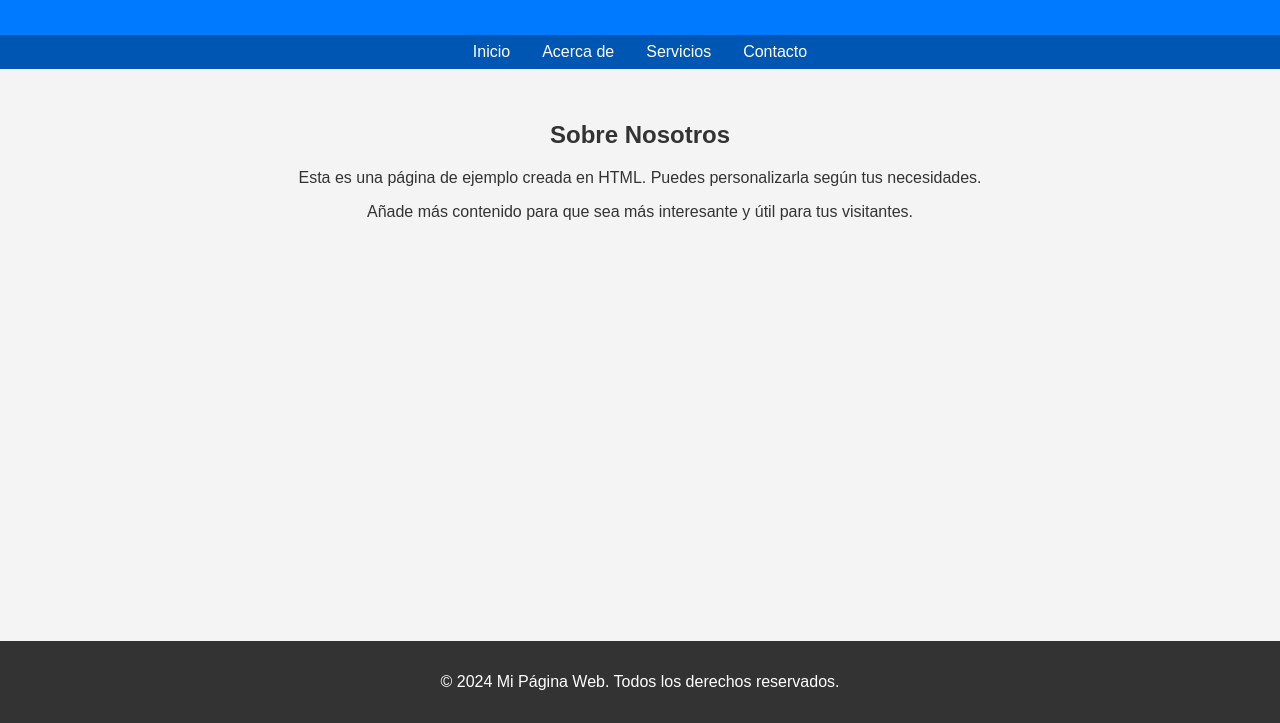
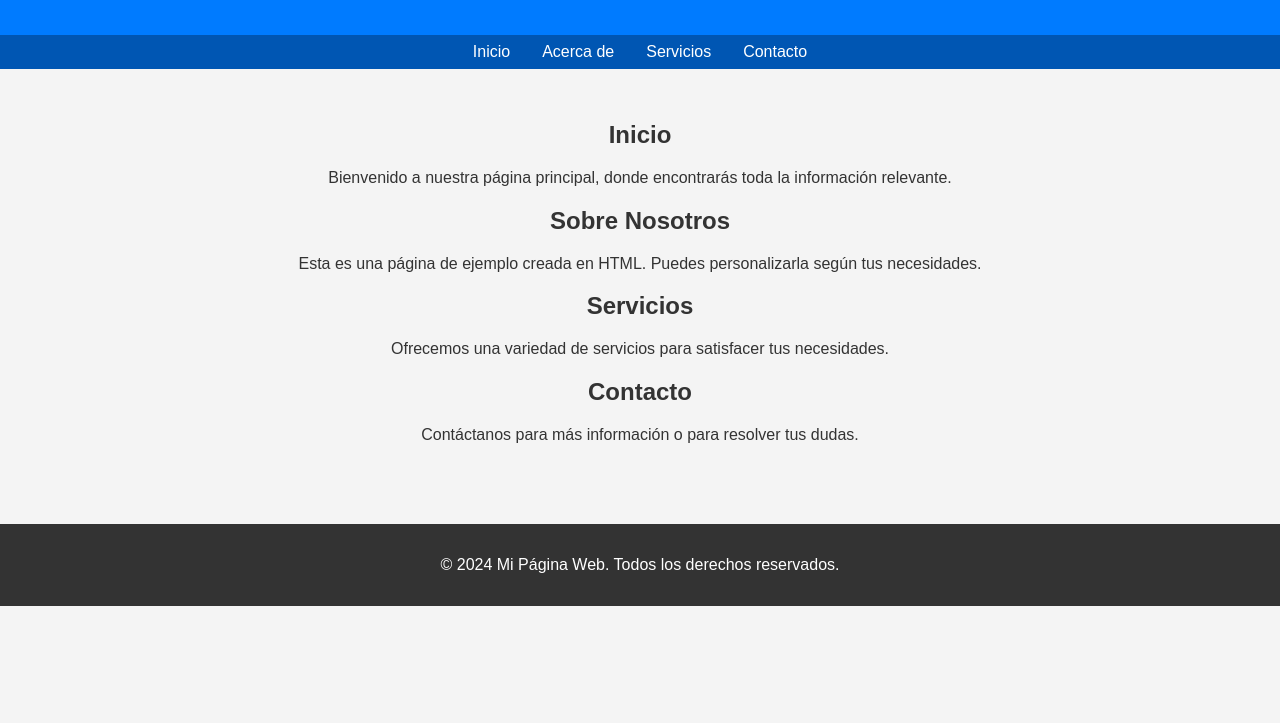
Before and after one commit to Tony04-19/NOse, a plain HTML site: page index.html in a window 1280 px wide. Shown: the part 77-800 px from the top of the page. Drawn offline with Linux system fonts and the light colour scheme.

Commit message:
Update and rename Index.html to index.html

```diff
--- a/Index.html
+++ b/index.html
@@ -41,9 +41,12 @@
             color: white;
             text-align: center;
             padding: 1rem 0;
-            position: fixed;
-            bottom: 0;
-            width: 100%;
+            position: static;
+            margin-top: 2rem;
+        }
+        .container {
+            max-width: 1200px;
+            margin: 0 auto;
         }
     </style>
 </head>
@@ -52,15 +55,28 @@
         <h1>Bienvenido a Mi Página Web</h1>
     </header>
     <nav>
-        <a href="#">Inicio</a>
-        <a href="#">Acerca de</a>
-        <a href="#">Servicios</a>
-        <a href="#">Contacto</a>
+        <a href="#inicio">Inicio</a>
+        <a href="#acerca">Acerca de</a>
+        <a href="#servicios">Servicios</a>
+        <a href="#contacto">Contacto</a>
     </nav>
-    <main>
-        <h2>Sobre Nosotros</h2>
-        <p>Esta es una página de ejemplo creada en HTML. Puedes personalizarla según tus necesidades.</p>
-        <p>Añade más contenido para que sea más interesante y útil para tus visitantes.</p>
+    <main class="container">
+        <section id="inicio">
+            <h2>Inicio</h2>
+            <p>Bienvenido a nuestra página principal, donde encontrarás toda la información relevante.</p>
+        </section>
+        <section id="acerca">
+            <h2>Sobre Nosotros</h2>
+            <p>Esta es una página de ejemplo creada en HTML. Puedes personalizarla según tus necesidades.</p>
+        </section>
+        <section id="servicios">
+            <h2>Servicios</h2>
+            <p>Ofrecemos una variedad de servicios para satisfacer tus necesidades.</p>
+        </section>
+        <section id="contacto">
+            <h2>Contacto</h2>
+            <p>Contáctanos para más información o para resolver tus dudas.</p>
+        </section>
     </main>
     <footer>
         <p>&copy; 2024 Mi Página Web. Todos los derechos reservados.</p>
```
